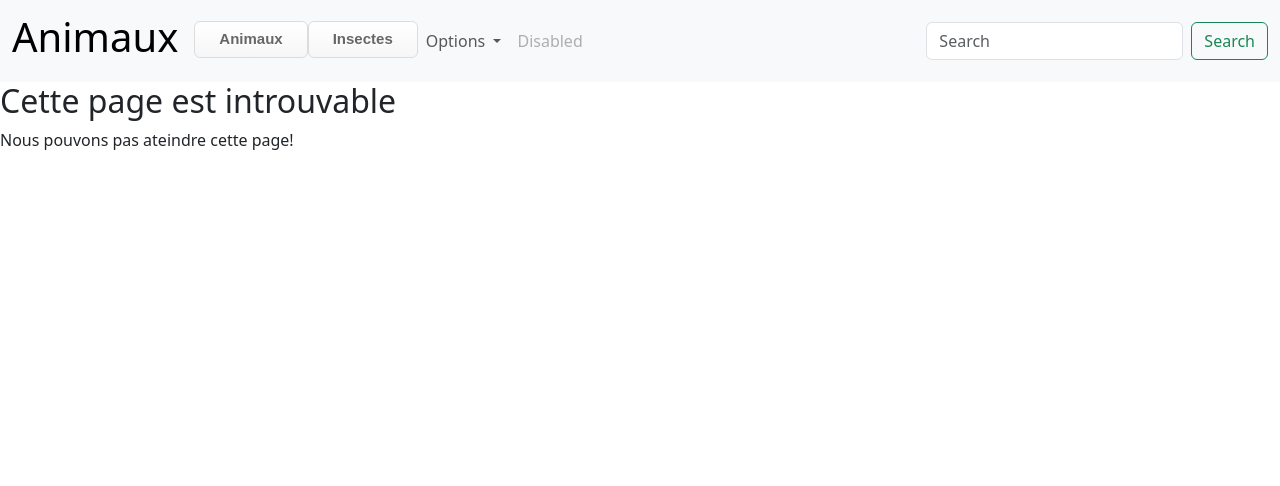
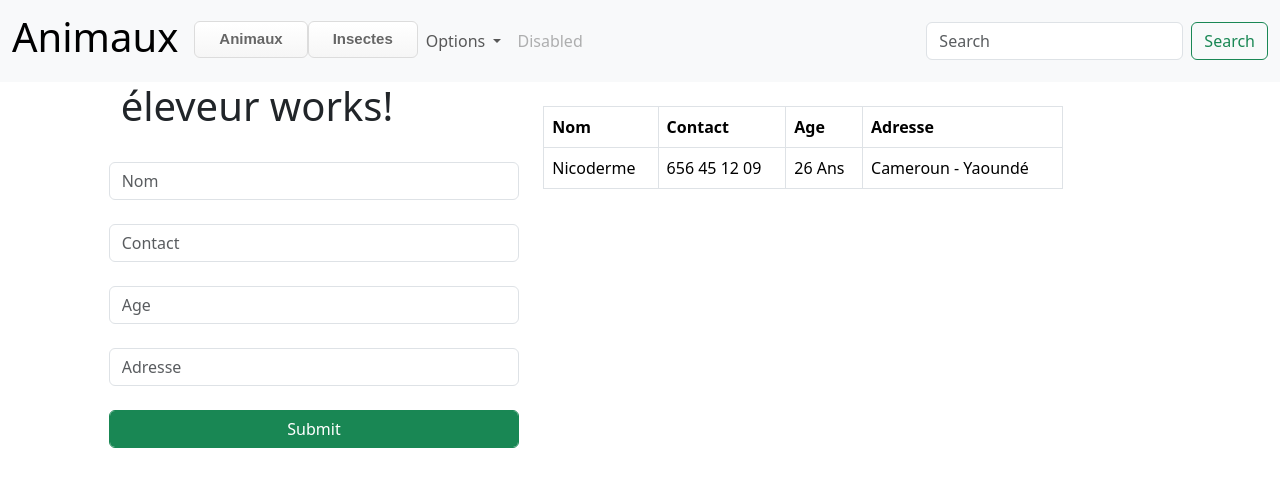
Before and after one commit to Bitsa033/Animaux, an Angular app: page /eleveurs in a window 1280 px wide. Shown: the top 486 px of the page. Built offline with nearby package versions, Linux system fonts and the light colour scheme.

Commit message:
angular troisième test on ajoute le component des eleveurs et on supprime celui des insectes puisque un insecte est aussi un animal

```diff
--- a/src/app/animaux/animaux.component.html
+++ b/src/app/animaux/animaux.component.html
@@ -8,15 +8,20 @@
             </div>
             <br>
             <div class="form-group">
-                <input type="text" placeholder="Age de l'animal" class="form-control">
+                <input type="text" placeholder="Age de l'animal" class="form-control" name="age-animal">
             </div>
             <br>
             <div class="form-group">
-                <input type="text" placeholder="Nom du père" class="form-control">
+                <input type="text" placeholder="Nom du père" class="form-control" name="age-pere">
             </div>
             <br>
             <div class="form-group">
-                <input type="text" placeholder="Nom de la mère" class="form-control">
+                <input type="text" placeholder="Nom de la mère" class="form-control" name="age-mere">
+            </div>
+            <br>
+            <div class="form-group">
+                <textarea type="text" placeholder="Description" class="form-control" name="description">
+                </textarea>
             </div>
             <br>
             <div class="form-group">
@@ -36,7 +41,7 @@
                     <th>Age</th>
                     <th>Nom du père</th>
                     <th>Nom de la mère</th>
-                    <th>Adopté</th>
+                    <th>Description</th>
                 </tr>
             </thead>
             <tbody>
@@ -45,7 +50,15 @@
                     <td>1 Mois</td>
                     <td>Gild</td>
                     <td>Flame</td>
-                    <td>Non</td>
+                    <td>Lorem ipsum dolor sit amet consectetur adipisicing
+                        elit. Distinctio iste dolorem ipsum excepturi autem
+                        ut odio illum sunt laudantium, neque eum facere commodi
+                         totam blanditiis obcaecati! Praesentium expedita unde quisquam.
+                        Dicta quasi ullam quo deleniti distinctio. Et unde animi, officiis
+                        iste eius tenetur tempora ab atque totam, adipisci sapiente harum
+                        nulla similique, voluptatum ipsa expedita repellendus cupiditate modi
+                        temporibus ad.
+                    </td>
                 </tr>
             </tbody>
         </table>
--- a/src/app/insectes/insectes.component.html
+++ b/src/app/eleveurs/eleveurs.component.html
@@ -1,22 +1,22 @@
 <div class="row">
     <div class="offset-1 col-md-4" ng-app="">
-        <h1 class="container">insecte works!</h1>
+        <h1 class="container">éleveur works!</h1>
         <form action="" method="post">
             <br>
             <div class="form-group">
-                <input type="text" placeholder="Nom de l'insete" class="form-control" name="nom-insecte">
+                <input type="text" placeholder="Nom" class="form-control" name="nom-eleveur">
             </div>
             <br>
             <div class="form-group">
-                <input type="text" placeholder="Age de l'insecte" class="form-control">
+                <input type="text" placeholder="Contact" class="form-control" name="contact-eleveur">
             </div>
             <br>
             <div class="form-group">
-                <input type="text" placeholder="Nom du père" class="form-control">
+                <input type="text" placeholder="Age" class="form-control" name="age-eleveur">
             </div>
             <br>
             <div class="form-group">
-                <input type="text" placeholder="Nom de la mère" class="form-control">
+                <input type="text" placeholder="Adresse" class="form-control" name="adresse-eleveur">
             </div>
             <br>
             <div class="form-group">
@@ -32,20 +32,18 @@
         <table class="table table-stripped table-bordered">
             <thead>
                 <tr>
-                    <th>Nom de l'insecte</th>
+                    <th>Nom</th>
+                    <th>Contact</th>
                     <th>Age</th>
-                    <th>Nom du père</th>
-                    <th>Nom de la mère</th>
-                    <th>Adopté</th>
+                    <th>Adresse</th>
                 </tr>
             </thead>
             <tbody>
                 <tr>
-                    <td>Max</td>
-                    <td>4 Mois</td>
-                    <td>Gild</td>
-                    <td>Flame</td>
-                    <td>Non</td>
+                    <td>Nicoderme</td>
+                    <td>656  45 12 09</td>
+                    <td>26 Ans</td>
+                    <td>Cameroun - Yaoundé</td>
                 </tr>
             </tbody>
         </table>
```
Also changed, not shown: src/app/app.module.ts (+6 -6 lines), src/app/eleveurs/eleveurs.component.ts (added, +10 -0 lines), src/app/insectes/insectes.component.ts (deleted, +0 -10 lines), src/app/eleveurs/eleveurs.component.css (added), 1 other file (tests, documents, lock files or other folders).
